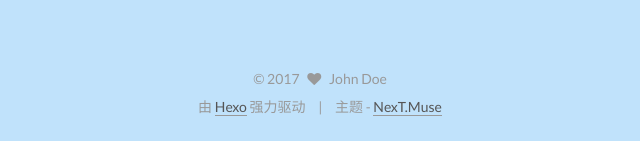
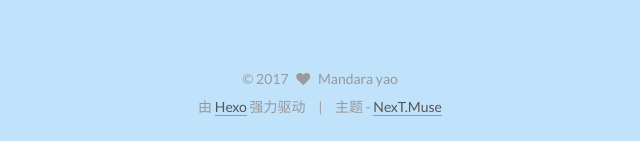
Before and after one commit to yaolaoda/yaolaoda.github.io, a plain HTML site: page 2017/07/08/hello-world/index.html in a window 1280 px wide. Shown: the part 698-839 px from the top of the page, 160-800 px from the left. Drawn offline with Linux system fonts and the light colour scheme.

Commit message:
Site updated: 2017-07-09 15:33:50

```diff
--- a/2017/07/08/hello-world/index.html
+++ b/2017/07/08/hello-world/index.html
@@ -278,7 +278,7 @@
     <link itemprop="mainEntityOfPage" href="http://yoursite.com/2017/07/08/hello-world/">
 
     <span hidden itemprop="author" itemscope itemtype="http://schema.org/Person">
-      <meta itemprop="name" content="John Doe">
+      <meta itemprop="name" content="Mandara yao">
       <meta itemprop="description" content="">
       <meta itemprop="image" content="/images/avatar.gif">
     </span>
@@ -445,8 +445,8 @@
         <div class="site-author motion-element" itemprop="author" itemscope itemtype="http://schema.org/Person">
           <img class="site-author-image" itemprop="image"
                src="/images/avatar.gif"
-               alt="John Doe" />
-          <p class="site-author-name" itemprop="name">John Doe</p>
+               alt="Mandara yao" />
+          <p class="site-author-name" itemprop="name">Mandara yao</p>
 
               <p class="site-description motion-element" itemprop="description"></p>
 
@@ -522,7 +522,7 @@
   <span class="with-love">
     <i class="fa fa-heart"></i>
   </span>
-  <span class="author" itemprop="copyrightHolder">John Doe</span>
+  <span class="author" itemprop="copyrightHolder">Mandara yao</span>
 </div>
 
 
```
Also changed, not shown: 2017/07/08/article-title/index.html (+4 -4 lines), about/index.html (+3 -3 lines), archives/2017/07/index.html (+3 -3 lines), archives/2017/index.html (+3 -3 lines), archives/index.html (+3 -3 lines), categories/index.html (+3 -3 lines), index.html (+5 -5 lines), tags/index.html (+3 -3 lines).
